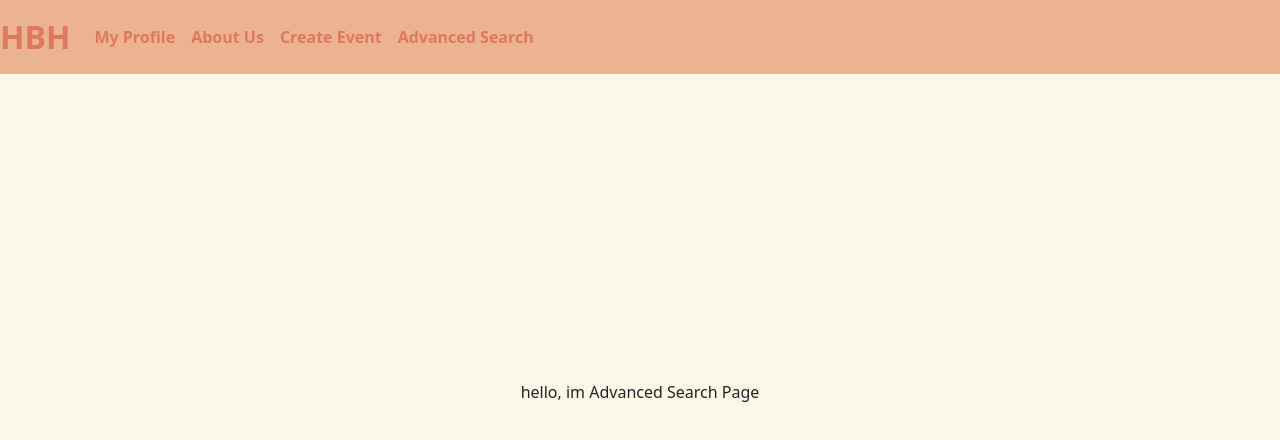
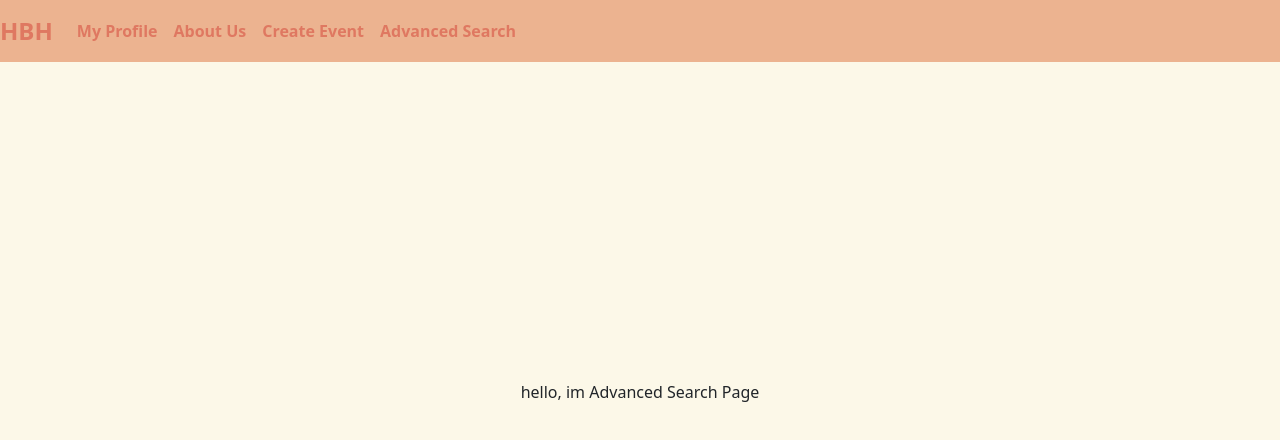
Before and after one commit to hilaezra/handbyhandpro, a React (Vite) app in the folder handbyhand.client/: page /advancedsearch in a window 1280 px wide. Shown: the top 440 px of the page. Built offline with nearby package versions, Linux system fonts and the light colour scheme.

Commit message:
hide navbar from login page and fix css

```diff
--- a/handbyhand.client/src/App.jsx
+++ b/handbyhand.client/src/App.jsx
@@ -8,15 +8,25 @@ import AdvancedSearchPage from "./components/AdvancedSearchPage/AdvancedSearchPa
 import Navbar from './components/General/NavBar';
 
 import './App.css';
-import {Routes, Route} from 'react-router-dom';
+import { useState } from 'react';
+import { Routes, Route, useLocation } from 'react-router-dom';
 
 function App() {
 
+  const location = useLocation();
+  const [loggedIn, setLoggedIn] = useState(false);
 
-  return (
-    <div className="App">
-      <Navbar/>
-      <Routes>
+  // logic to set the loggedIn state based on user authentication status
+  // ...
+
+  // render the navbar only if the user is logged in and not on the login page
+  //--TODO-- check if the user loged in and then change to
+ // if (loggedIn && location.pathname !== '/login')
+  if (location.pathname !== '/') {
+    return (
+      <div className="App">
+        <Navbar />
+        <Routes>
           <Route path="/" element={<LoginPage />} />
           <Route path="/signup" element={<SignUpPage />} />
           <Route path="/home" element={<HomePage />} />
@@ -27,9 +37,21 @@ function App() {
 
 
 
-      </Routes>
-    </div>
-  )
+        </Routes>
+
+      </div>
+    );
+  }
+  // render the login page without the navbar
+  else {
+    return (
+      <div className="App">
+        {/* login page content */}
+        <LoginPage />
+      </div>
+    );
+  }
+
 }
 
 export default App
--- a/handbyhand.client/src/components/General/NavBar.css
+++ b/handbyhand.client/src/components/General/NavBar.css
@@ -10,5 +10,5 @@
   #logo-home {
     color: #DF7861;
     font-weight: bold;
-    font-size: xx-large;
+    font-size: x-large;
   }
```
